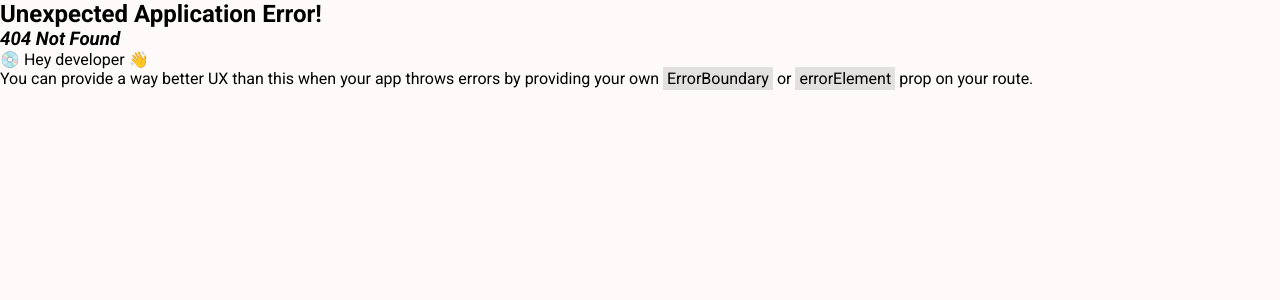
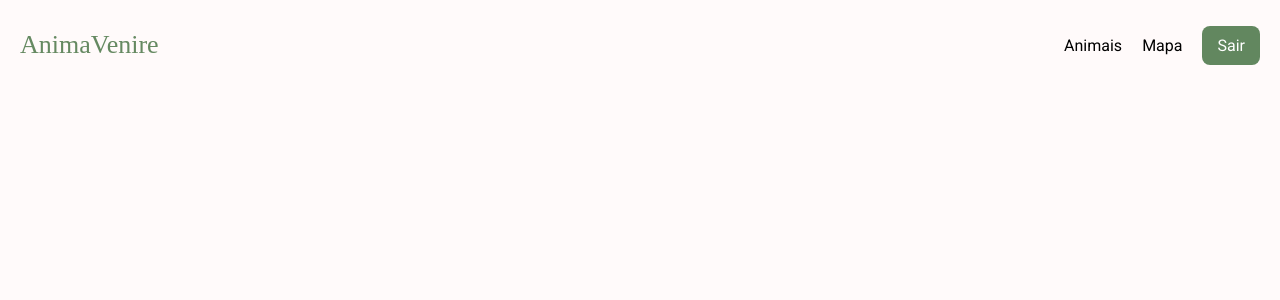
Before and after one commit to kyoduke/animavenire-react, a React (Vite) app: page /add_pet in a window 1280 px wide. Before the commit this address had no page. Shown: the top 300 px of the page. Built offline with nearby package versions, Linux system fonts and the light colour scheme; sample sign-in values are in the browser's storage.

Commit message:
added prototype for add pet page

```diff
--- /dev/null
+++ b/src/components/AddPet/AddPet.tsx
@@ -0,0 +1,7 @@
+export const AddPet = () => {
+  return (
+    <>
+      <div id="root-add-Pet"></div>
+    </>
+  );
+};
--- a/src/main.tsx
+++ b/src/main.tsx
@@ -6,6 +6,8 @@ import { Root } from "./routes/Root/Root.tsx";
 import { Logout } from "./routes/Logout/Logout.ts";
 import { LoginPage } from "./routes/Login/Login.tsx";
 import { AuthProvider } from "./contexts/AuthContext.tsx";
+import { ProtectedRoute } from "./routes/ProtectedRoute.tsx";
+import { AddPetPage } from "./routes/AddPetPage/AddPetPage.tsx";
 
 const router = createBrowserRouter([
   {
@@ -20,6 +22,14 @@ const router = createBrowserRouter([
     path: "/logout",
     element: <Logout />,
   },
+  {
+    path: "/add_pet",
+    element: (
+      <ProtectedRoute>
+        <AddPetPage />
+      </ProtectedRoute>
+    ),
+  },
 ]);
 
 createRoot(document.getElementById("root")!).render(
--- /dev/null
+++ b/src/routes/AddPetPage/AddPetPage.tsx
@@ -0,0 +1,11 @@
+import { AddPet } from "../../components/AddPet/AddPet";
+import { Header } from "../../components/Header/Header";
+
+export const AddPetPage = () => {
+  return (
+    <>
+      <Header />
+      <AddPet />
+    </>
+  );
+};
--- a/src/routes/Root/Root.tsx
+++ b/src/routes/Root/Root.tsx
@@ -1,7 +1,6 @@
 import { Header } from "../../components/Header/Header";
 import { PetsFeed } from "../../components/PetsFeed/PetsFeed";
 import { useAuth } from "../../contexts/AuthContext";
-import "./index.css";
 
 function Root() {
   const { isLogged } = useAuth();
--- a/src/routes/Root/index.css
+++ /dev/null
@@ -1,3 +0,0 @@
-#root-main {
-  margin: 0 2rem;
-}
```
